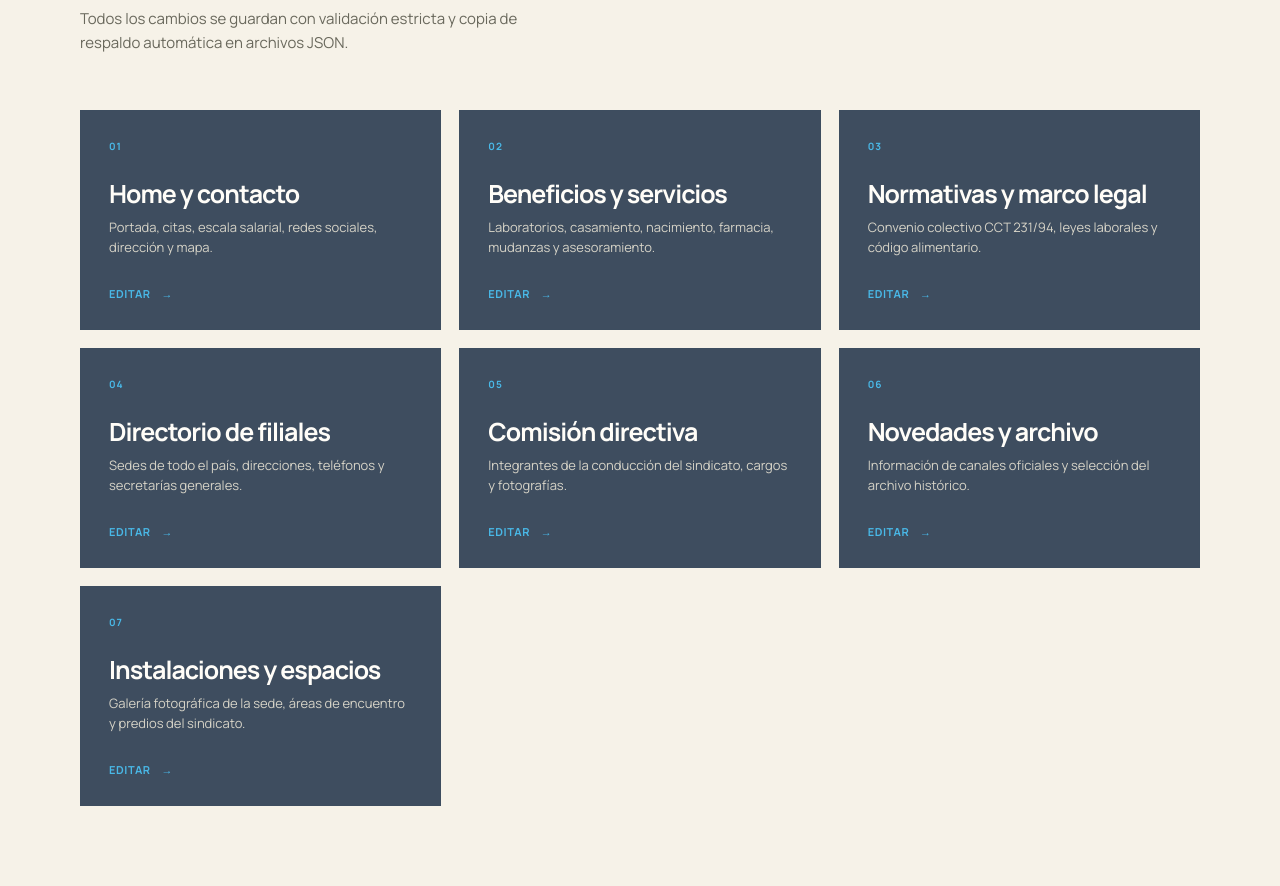
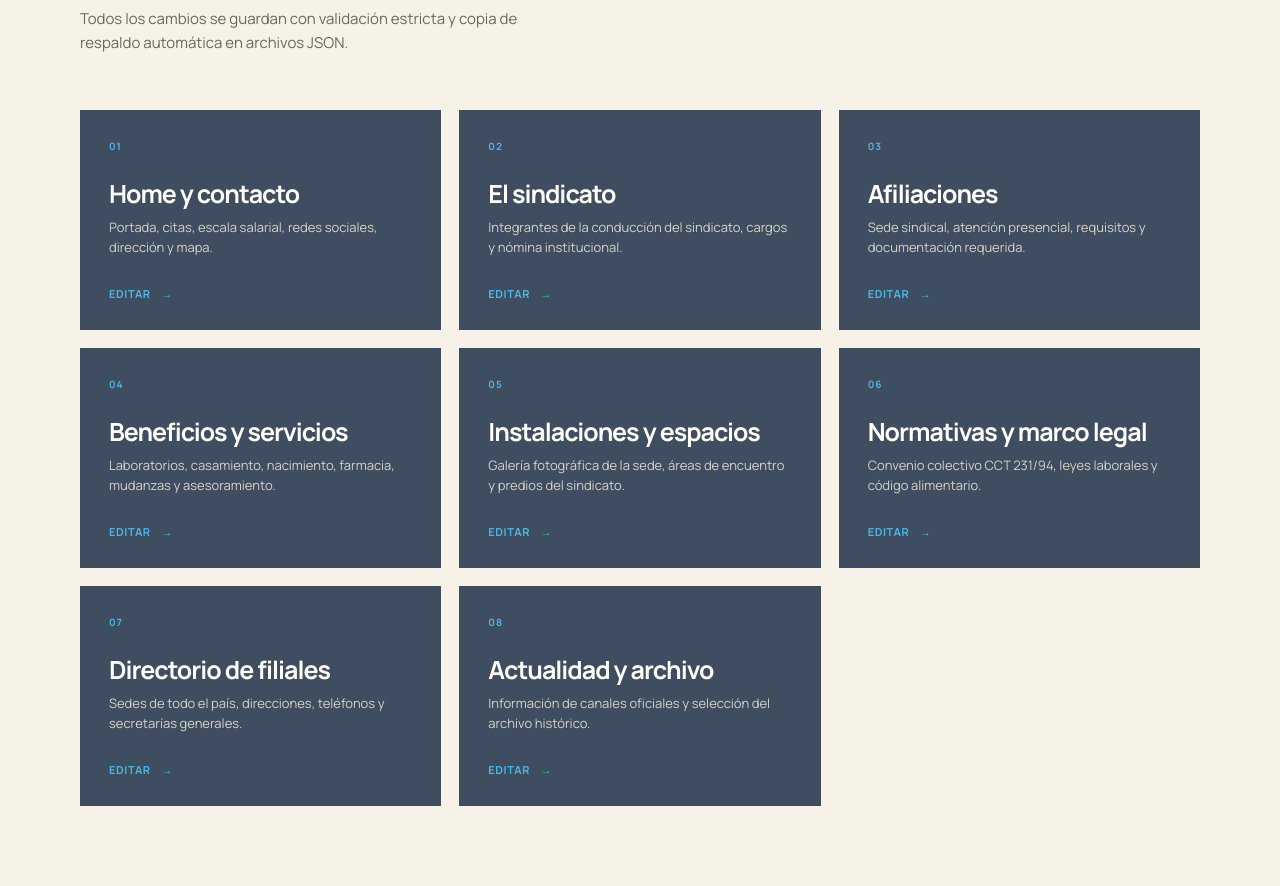
Before and after one commit to ema14bdt/panaderos, a PHP site: page /admin/index.php in a window 1280 px wide. Shown: the part 301-1187 px from the top of the page. Run offline with PHP 8.4, Linux system fonts and the light colour scheme; the visitor is signed in with stand-in values (Sample User, id 1).

Commit message:
chore: reorganize admin panel cards and labels

```diff
--- a/admin/index.php
+++ b/admin/index.php
@@ -14,40 +14,46 @@ admin_render_start('Panel');
             <p>Portada, citas, escala salarial, redes sociales, dirección y mapa.</p>
             <b>Editar <i>→</i></b>
         </a>
+        <a href="comision.php">
+            <span>02</span>
+            <h2>El sindicato</h2>
+            <p>Integrantes de la conducción del sindicato, cargos y nómina institucional.</p>
+            <b>Editar <i>→</i></b>
+        </a>
+        <a href="afiliaciones.php">
+            <span>03</span>
+            <h2>Afiliaciones</h2>
+            <p>Sede sindical, atención presencial, requisitos y documentación requerida.</p>
+            <b>Editar <i>→</i></b>
+        </a>
         <a href="servicios.php">
-            <span>02</span>
+            <span>04</span>
             <h2>Beneficios y servicios</h2>
             <p>Laboratorios, casamiento, nacimiento, farmacia, mudanzas y asesoramiento.</p>
             <b>Editar <i>→</i></b>
         </a>
+        <a href="instalaciones.php">
+            <span>05</span>
+            <h2>Instalaciones y espacios</h2>
+            <p>Galería fotográfica de la sede, áreas de encuentro y predios del sindicato.</p>
+            <b>Editar <i>→</i></b>
+        </a>
         <a href="normativas.php">
-            <span>03</span>
+            <span>06</span>
             <h2>Normativas y marco legal</h2>
             <p>Convenio colectivo CCT 231/94, leyes laborales y código alimentario.</p>
             <b>Editar <i>→</i></b>
         </a>
         <a href="filiales.php">
-            <span>04</span>
+            <span>07</span>
             <h2>Directorio de filiales</h2>
             <p>Sedes de todo el país, direcciones, teléfonos y secretarías generales.</p>
             <b>Editar <i>→</i></b>
         </a>
-        <a href="comision.php">
-            <span>05</span>
-            <h2>Comisión directiva</h2>
-            <p>Integrantes de la conducción del sindicato, cargos y fotografías.</p>
-            <b>Editar <i>→</i></b>
-        </a>
         <a href="novedades.php">
-            <span>06</span>
-            <h2>Novedades y archivo</h2>
+            <span>08</span>
+            <h2>Actualidad y archivo</h2>
             <p>Información de canales oficiales y selección del archivo histórico.</p>
-            <b>Editar <i>→</i></b>
-        </a>
-        <a href="instalaciones.php">
-            <span>07</span>
-            <h2>Instalaciones y espacios</h2>
-            <p>Galería fotográfica de la sede, áreas de encuentro y predios del sindicato.</p>
             <b>Editar <i>→</i></b>
         </a>
     </section>
```
